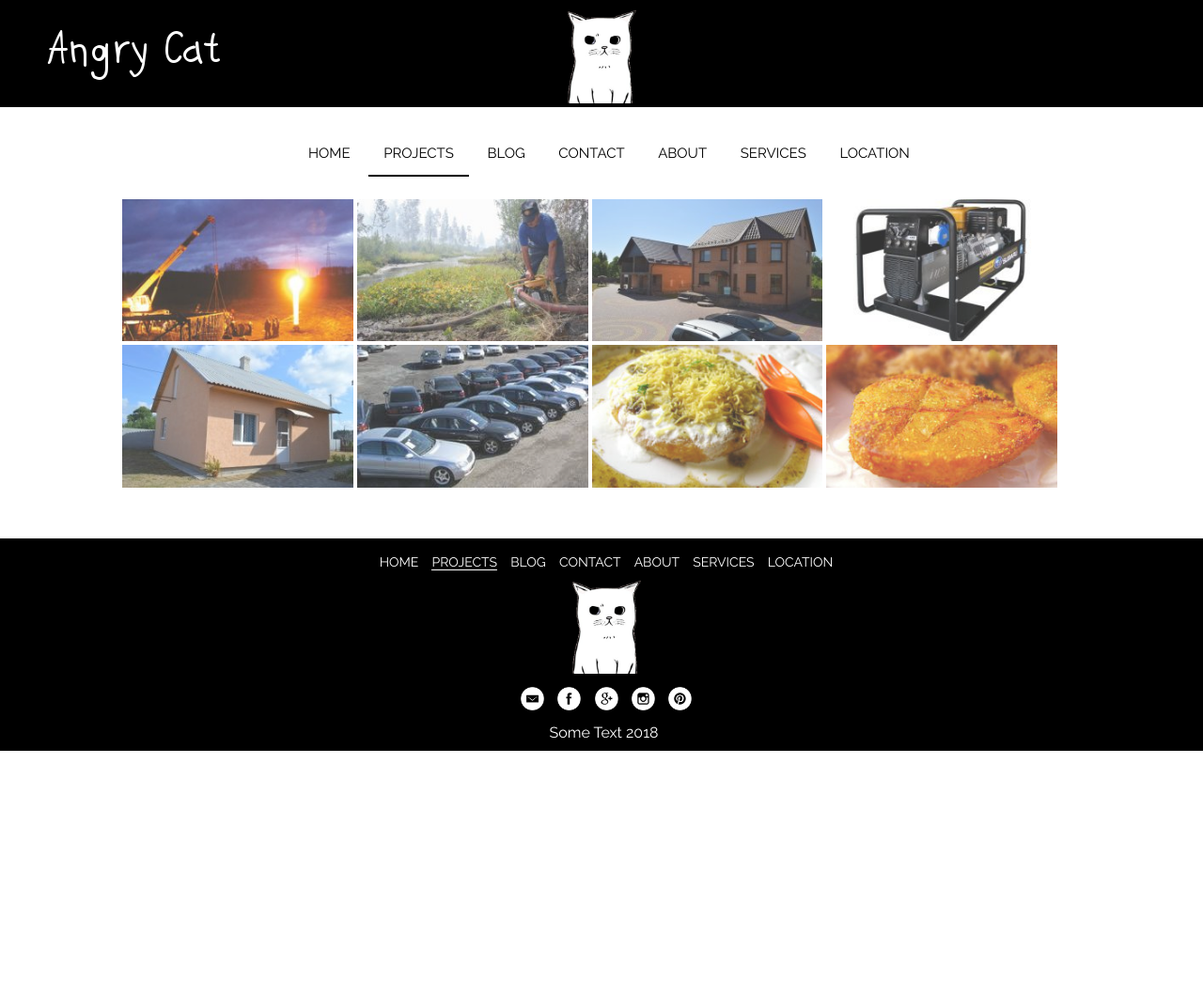
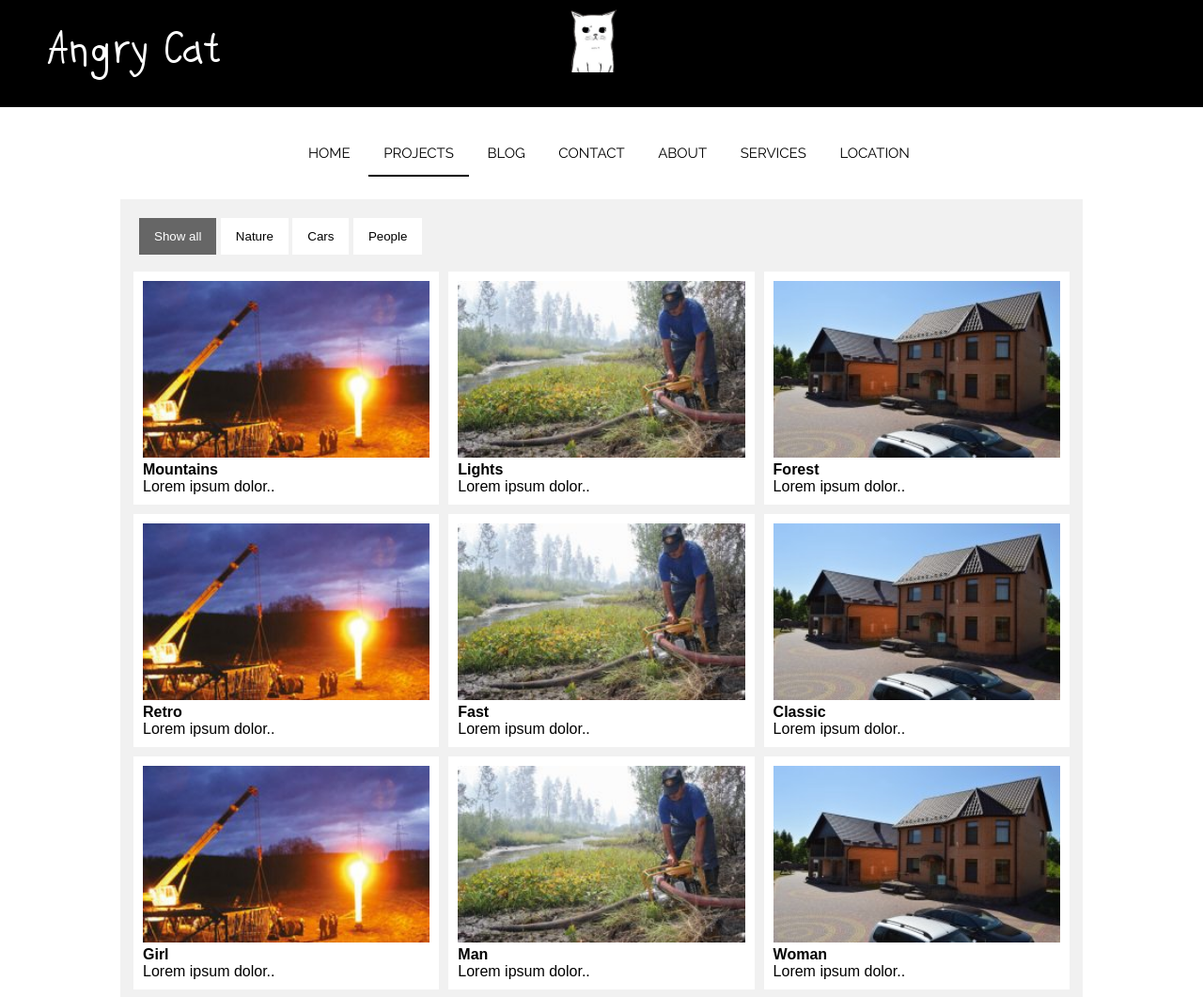
Before and after one commit to dzmitry-rogov/dzmitry-rogov.github.io, a website: page projects.html in a window 1280 px wide. Shown: the top 1061 px of the page at 94% size. Before the commit the page ends 800 px from the top, so only its background shows below. Drawn offline with Linux system fonts and the light colour scheme; files whose address does not match are found by name.

Commit message:
add portfolio in projects

```diff
--- /dev/null
+++ b/css/portfolio.css
@@ -0,0 +1,70 @@
+* {
+
+    box-sizing: border-box;
+}
+/* Center website */
+.main {
+    max-width: 90%px;
+    margin: auto;
+}
+
+.gallery {
+    background-color: #f1f1f1;
+    padding: 20px;
+    font-family: Arial;
+}
+
+.row {
+    margin: 8px -16px;
+}
+
+/* Add padding BETWEEN each column (if you want) */
+.row,
+.row > .column {
+    padding: 5px;
+}
+
+/* Create three equal columns that floats next to each other */
+.column {
+    float: left;
+    width: 33.33%;
+    display: none; /* Hide columns by default */
+}
+
+/* Clear floats after rows */
+/*.row:after {
+    content: "";
+    display: table;
+    clear: both;
+}*/
+
+/* Content */
+.content {
+    background-color: white;
+    padding: 10px;
+}
+
+/* The "show" class is added to the filtered elements */
+.show {
+    display: block;
+}
+
+/* Style the buttons */
+.btn {
+    border: none;
+    outline: none;
+    padding: 12px 16px;
+    background-color: white;
+    cursor: pointer;
+}
+
+/* Add a grey background color on mouse-over */
+.btn:hover {
+    background-color: #ddd;
+}
+
+/* Add a dark background color to the active button */
+.btn.active {
+    background-color: #666;
+    color: white;
+}
--- a/css/slide_show.css
+++ b/css/slide_show.css
@@ -7,7 +7,7 @@
 }
 
 .slide_show_container img {
-    max-height: 500px;
+    max-height: 450px;
 }
 
 .my_slides {
@@ -89,6 +89,10 @@
     .number_text {
         font-size: 12px;
     }
+
+    .slide_show_container img {
+        max-height: 300px;
+    }
 }
 
 
--- /dev/null
+++ b/js/portfolio.js
@@ -0,0 +1,47 @@
+filterSelection("all") // Execute the function and show all columns
+function filterSelection(c) {
+    var x, i;
+    x = document.getElementsByClassName("column");
+    if (c == "all") c = "";
+    // Add the "show" class (display:block) to the filtered elements, and remove the "show" class from the elements that are not selected
+    for (i = 0; i < x.length; i++) {
+        w3RemoveClass(x[i], "show");
+        if (x[i].className.indexOf(c) > -1) w3AddClass(x[i], "show");
+    }
+}
+
+// Show filtered elements
+function w3AddClass(element, name) {
+    var i, arr1, arr2;
+    arr1 = element.className.split(" ");
+    arr2 = name.split(" ");
+    for (i = 0; i < arr2.length; i++) {
+        if (arr1.indexOf(arr2[i]) == -1) {
+            element.className += " " + arr2[i];
+        }
+    }
+}
+
+// Hide elements that are not selected
+function w3RemoveClass(element, name) {
+    var i, arr1, arr2;
+    arr1 = element.className.split(" ");
+    arr2 = name.split(" ");
+    for (i = 0; i < arr2.length; i++) {
+        while (arr1.indexOf(arr2[i]) > -1) {
+            arr1.splice(arr1.indexOf(arr2[i]), 1);
+        }
+    }
+    element.className = arr1.join(" ");
+}
+
+// Add active class to the current button (highlight it)
+var btnContainer = document.getElementById("myBtnContainer");
+var btns = btnContainer.getElementsByClassName("btn");
+for (var i = 0; i < btns.length; i++) {
+    btns[i].addEventListener("click", function(){
+        var current = document.getElementsByClassName("active");
+        current[0].className = current[0].className.replace(" active", "");
+        this.className += " active";
+    });
+}
--- a/projects.html
+++ b/projects.html
@@ -7,6 +7,7 @@
 	<title>Angry Cat</title>
 	<link rel="shortcut icon" href="img/logo1.png" type="image/x-icon">
 	<link rel="stylesheet" type="text/css" href="css/style.css">
+	<link rel="stylesheet" type="text/css" href="css/portfolio.css">
 	<link href="https://fonts.googleapis.com/css?family=Raleway" rel="stylesheet">
 </head>
 <body>
@@ -30,16 +31,92 @@
 	</header>
 	<main class="project">
 		<div class="gallery">
-			<div class="photo-itm"><img src="img/content/1.jpg"></div>
+		<div class="main">
+			<div id="myBtnContainer">
+				<button class="btn active" onclick="filterSelection('all')"> Show all</button>
+				<button class="btn" onclick="filterSelection('nature')"> Nature</button>
+				<button class="btn" onclick="filterSelection('cars')"> Cars</button>
+				<button class="btn" onclick="filterSelection('people')"> People</button>
+			</div>
+			<!-- Portfolio Gallery Grid -->
+			<div class="row">
+				<div class="column nature">
+					<div class="content">
+						<img src="img\cats\1.jpg" alt="Mountains" style="width:100%">
+						<h4>Mountains</h4>
+						<p>Lorem ipsum dolor..</p>
+					</div>
+				</div>
+				<div class="column nature">
+					<div class="content">
+						<img src="img/cats/2.jpg" alt="Lights" style="width:100%">
+						<h4>Lights</h4>
+						<p>Lorem ipsum dolor..</p>
+					</div>
+				</div>
+				<div class="column nature">
+					<div class="content">
+						<img src="img/cats/3.jpg" alt="Nature" style="width:100%">
+						<h4>Forest</h4>
+						<p>Lorem ipsum dolor..</p>
+					</div>
+				</div>
+				<div class="column cars">
+					<div class="content">
+						<img src="img/dogs/1.jpg" alt="Car" style="width:100%">
+						<h4>Retro</h4>
+						<p>Lorem ipsum dolor..</p>
+					</div>
+				</div>
+				<div class="column cars">
+					<div class="content">
+						<img src="img/dogs/2.jpg" alt="Car" style="width:100%">
+						<h4>Fast</h4>
+						<p>Lorem ipsum dolor..</p>
+					</div>
+				</div>
+				<div class="column cars">
+					<div class="content">
+						<img src="img/dogs/3.jpg" alt="Car" style="width:100%">
+						<h4>Classic</h4>
+						<p>Lorem ipsum dolor..</p>
+					</div>
+				</div>
+				<div class="column people">
+					<div class="content">
+						<img src="img/birds/1.jpg" alt="People" style="width:100%">
+						<h4>Girl</h4>
+						<p>Lorem ipsum dolor..</p>
+					</div>
+				</div>
+				<div class="column people">
+					<div class="content">
+						<img src="img/birds/2.jpg" alt="People" style="width:100%">
+						<h4>Man</h4>
+						<p>Lorem ipsum dolor..</p>
+					</div>
+				</div>
+				<div class="column people">
+					<div class="content">
+						<img src="img/birds/3.jpg" alt="People" style="width:100%">
+						<h4>Woman</h4>
+						<p>Lorem ipsum dolor..</p>
+					</div>
+				</div>
+				<!-- END GRID -->
+			</div>
+			<!--<div class="photo-itm"><img src="img/content/1.jpg"></div>
 			<div class="photo-itm"><img src="img/content/2.jpg"></div>
 			<div class="photo-itm"><img src="img/content/3.jpg"></div>
 			<div class="photo-itm"><img src="img/content/4.jpg"></div>
 			<div class="photo-itm"><img src="img/content/5.jpg"></div>
 			<div class="photo-itm"><img src="img/content/6.jpg"></div>
 			<div class="photo-itm"><img src="img/content/7.jpg"></div>
-			<div class="photo-itm"><img src="img/content/8.jpg"></div>
+			<div class="photo-itm"><img src="img/content/8.jpg"></div>-->
+		</div>
 		</div>
 	</main>
+
 	<footer>
 		<nav>
 			<a href="index.html">HOME</a>
@@ -63,5 +140,6 @@
 		<p>Some Text 2018</p>
 	</footer>
 	<script src="js/script.js"></script>
+	<script src="js/portfolio.js"></script>
 </body>
 </html>
```
